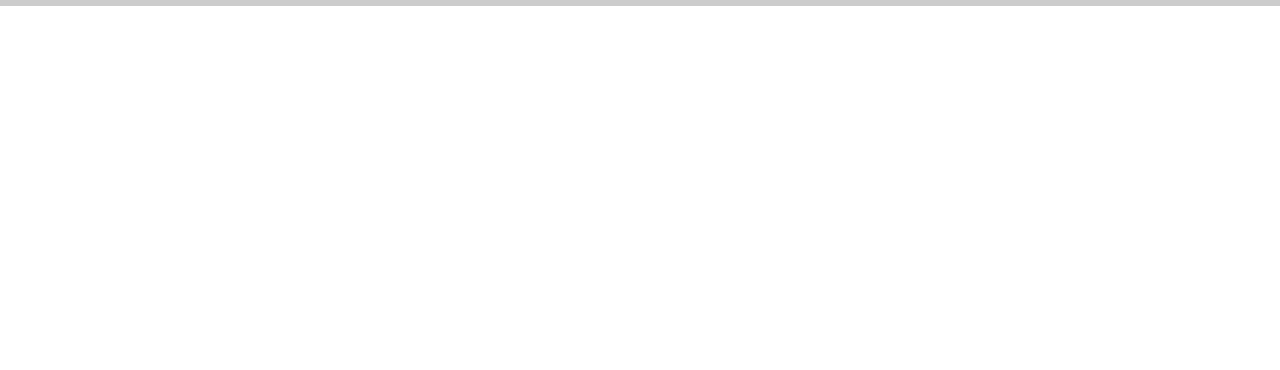
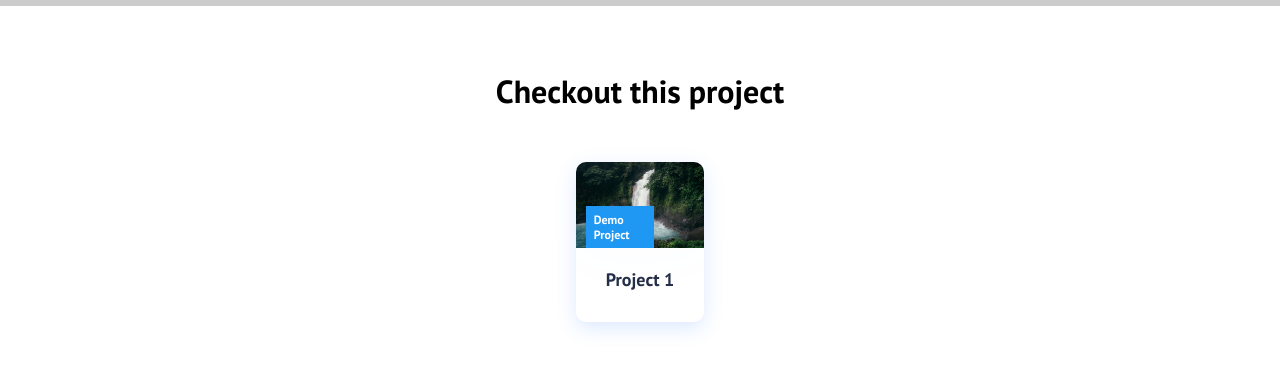
Before and after one commit to AkshayGulhane46/skarchitects, a React (Create React App) app: page / in a window 1280 px wide. Shown: the part 874-1244 px from the top of the page. Before the commit the page ends 880 px from the top, so only its background shows below. Built offline with nearby package versions, Linux system fonts and the light colour scheme; grey boxes are pictures that could not be loaded.

Commit message:
Commit2306231

```diff
--- a/src/components/CardItem.js
+++ b/src/components/CardItem.js
@@ -1,11 +1,23 @@
 import React from 'react'
 import { Link } from 'react-router-dom'
 
-function CardItem() {
+function CardItem(props) {
   return (
-    <li className='cards_item'>
-        <Link className='cards__item__link'>
+    <li className='cards__item'>
+        <Link className='cards__item__link' to={props.path}>
+            <figure className='cards__item__pic-wrap'
+            data-category={props.label}
+            >
+                <img src={props.src} alt='Travel Image'
+                className='cards__item__img'>
 
+                </img>
+            </figure>
+            <div className='cards__item__info'>
+                <h5 className='cards__item__text'>
+                    {props.text}
+                </h5>
+            </div>
         </Link>
     </li>
   )
--- a/src/components/Cards.css
+++ b/src/components/Cards.css
@@ -0,0 +1,118 @@
+.cards {
+    padding: 4rem;
+    background: #fff;
+  }
+
+  h1 {
+    text-align: center;
+  }
+
+  .cards__container {
+    display: flex;
+    flex-flow: column;
+    align-items: center;
+    max-width: 1120px;
+    width: 90%;
+    margin: 0 auto;
+  }
+
+  .cards__wrapper {
+    position: relative;
+    margin: 50px 0 45px;
+  }
+
+  .cards__items {
+    margin-bottom: 24px;
+  }
+
+  .cards__item {
+    display: flex;
+    flex: 1;
+    margin: 0 1rem;
+    border-radius: 10px;
+  }
+
+  .cards__item__link {
+    display: flex;
+    flex-flow: column;
+    width: 100%;
+    box-shadow: 0 6px 20px rgba(56, 125, 255, 0.17);
+    -webkit-filter: drop-shadow(0 6px 20px rgba(56, 125, 255, 0.017));
+    filter: drop-shadow(0 6px 20px rgba(56, 125, 255, 0.017));
+    border-radius: 10px;
+    overflow: hidden;
+    text-decoration: none;
+  }
+
+  .cards__item__pic-wrap {
+    position: relative;
+    width: 100%;
+    padding-top: 67%;
+    overflow: hidden;
+  }
+
+  .fade-img {
+    animation-name: fade-img;
+    animation-duration: 2s;
+  }
+
+  .cards__item__pic-wrap::after {
+    content: attr(data-category);
+    position: absolute;
+    bottom: 0;
+    margin-left: 10px;
+    padding: 6px 8px;
+    max-width: calc((100%) - 60px);
+    font-size: 12px;
+    font-weight: 700;
+    color: #fff;
+    background-color: #1f98f4;
+    box-sizing: border-box;
+  }
+
+  .cards__item__img {
+    position: absolute;
+    top: 0;
+    right: 0;
+    bottom: 0;
+    left: 0;
+    display: block;
+    width: 100%;
+    max-width: 100%;
+    height: 100%;
+    max-height: 100%;
+    object-fit: cover;
+    transition: all 0.2s linear;
+  }
+
+  .cards__item__img:hover {
+    transform: scale(1.1);
+  }
+
+  .cards__item__info {
+    padding: 20px 30px 30px;
+  }
+
+  .cards__item__text {
+    color: #252e48;
+    font-size: 18px;
+    line-height: 24px;
+  }
+
+  @media only screen and (min-width: 1200px) {
+    .content__blog__container {
+      width: 84%;
+    }
+  }
+
+  @media only screen and (min-width: 1024px) {
+    .cards__items {
+      display: flex;
+    }
+  }
+
+  @media only screen and (max-width: 1024px) {
+    .cards__item {
+      margin-bottom: 2rem;
+    }
+  }
--- a/src/components/Cards.js
+++ b/src/components/Cards.js
@@ -0,0 +1,28 @@
+import React from 'react'
+import CardItem from './CardItem'
+import './Cards.css'
+
+function Cards() {
+  return (
+    <div className='cards'>
+        <h1>Checkout this project</h1>
+
+        <div className='cards__container'>
+            <div className='cards__wrapper'>
+                <ul className='cards__items'>
+                    <CardItem
+
+                    src='images/img-9.jpg'
+                    text='Project 1'
+                    label = 'Demo Project'
+                    path='/projects'
+
+                    />
+                </ul>
+            </div>
+        </div>
+    </div>
+  )
+}
+
+export default Cards
--- a/src/components/Pages/Home.js
+++ b/src/components/Pages/Home.js
@@ -1,11 +1,13 @@
 import React from 'react';
 import '../../App.css';
 import HeroSection from '../HeroSection';
+import Cards from '../Cards';
 
 function Home() {
   return (
     <>
       <HeroSection />
+      <Cards/>
     </>
   );
 }
```
Also changed, not shown: public/Images/img-9.jpg (added).
